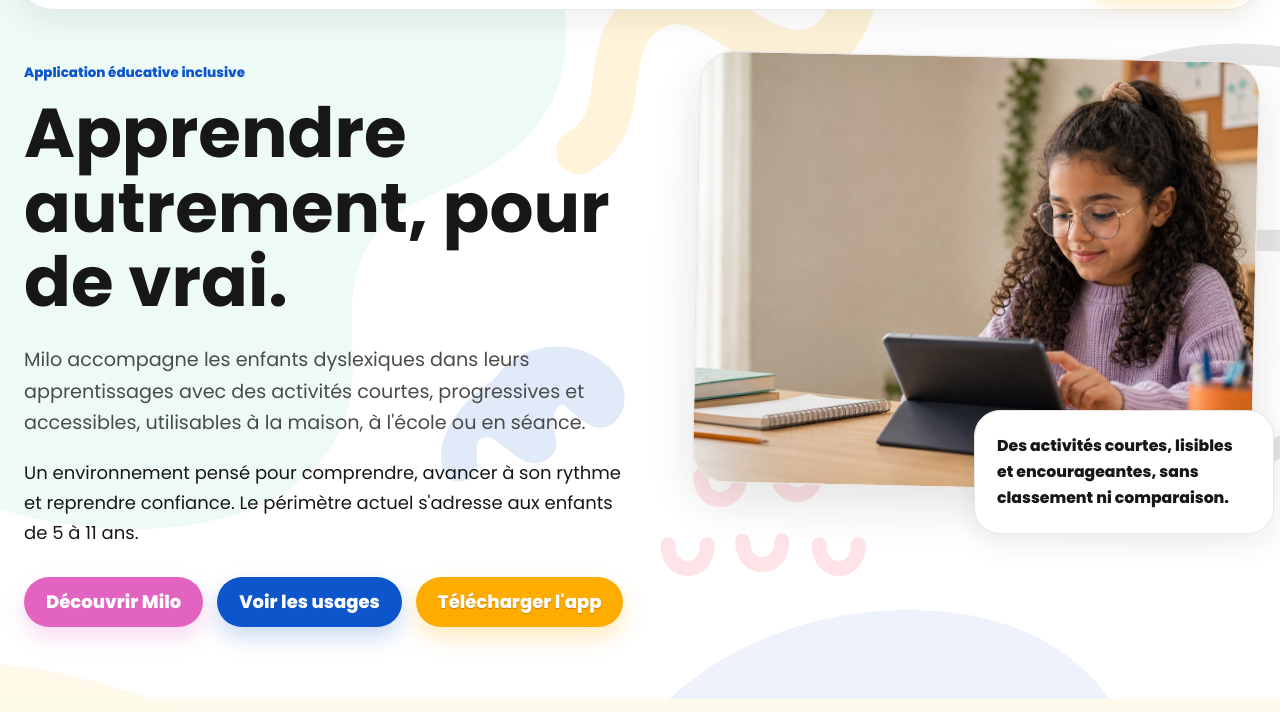
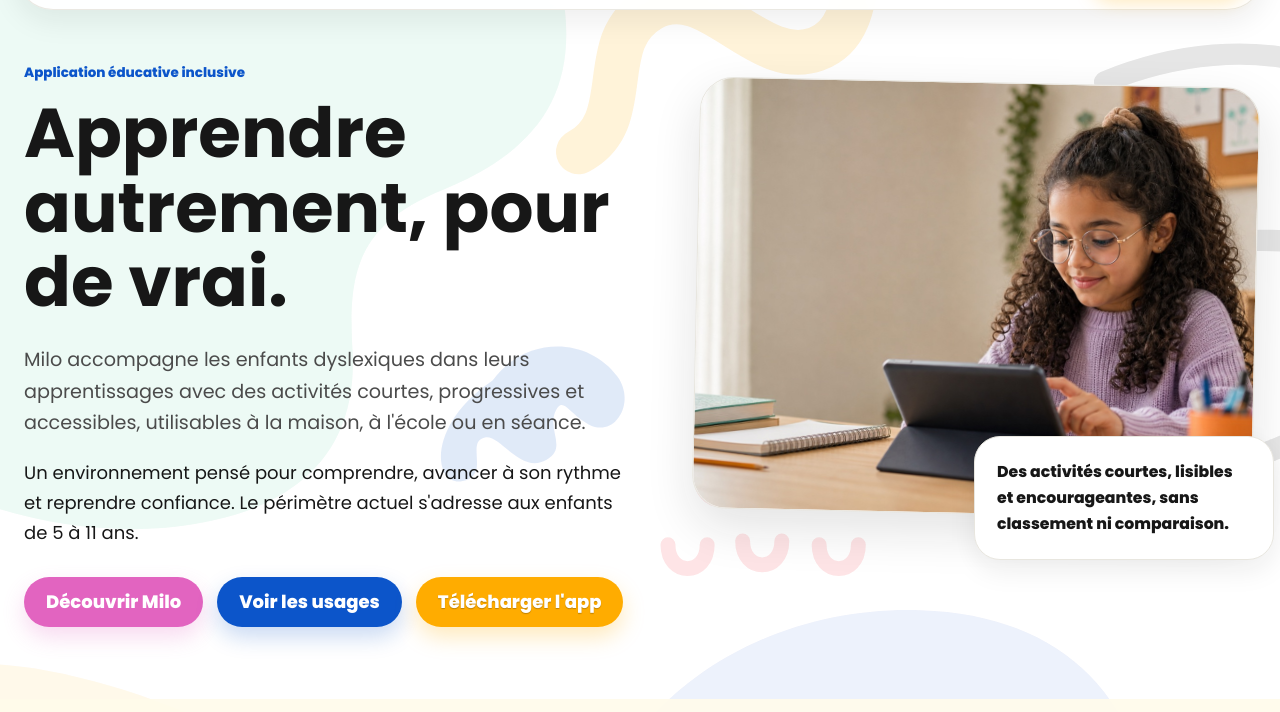
Before and after one commit to jujusj/milo-web, a website: page index.html in a window 1280 px wide. Shown: the part 88-800 px from the top of the page. Drawn offline with Linux system fonts and the light colour scheme.

Commit message:
Center hero visual with copy

```diff
--- a/styles.css
+++ b/styles.css
@@ -276,7 +276,7 @@
 .hero-grid {
   display: grid;
   grid-template-columns: minmax(0, 1.02fr) minmax(420px, 0.98fr);
-  align-items: start;
+  align-items: center;
   gap: 56px;
 }
 
```
